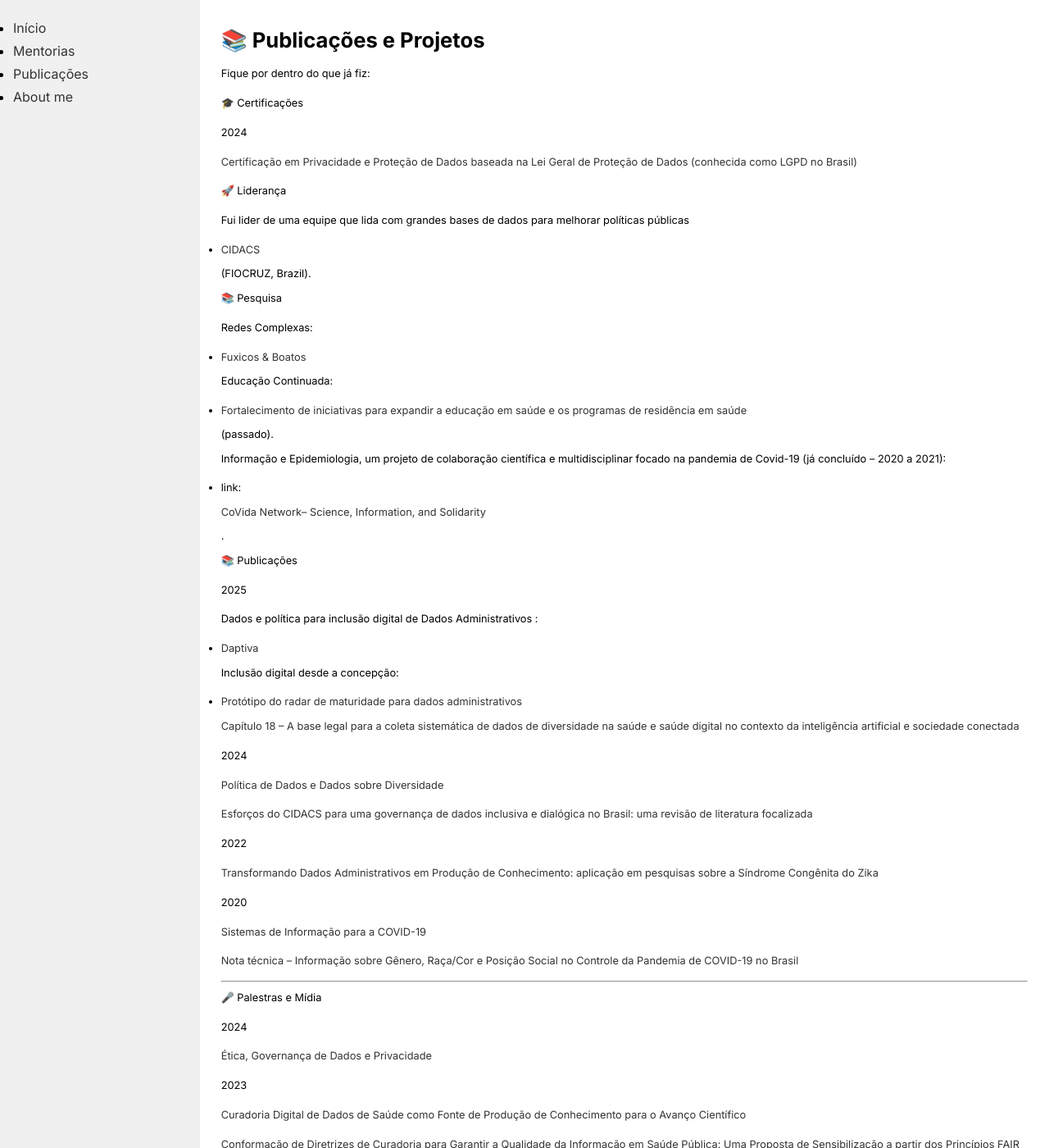
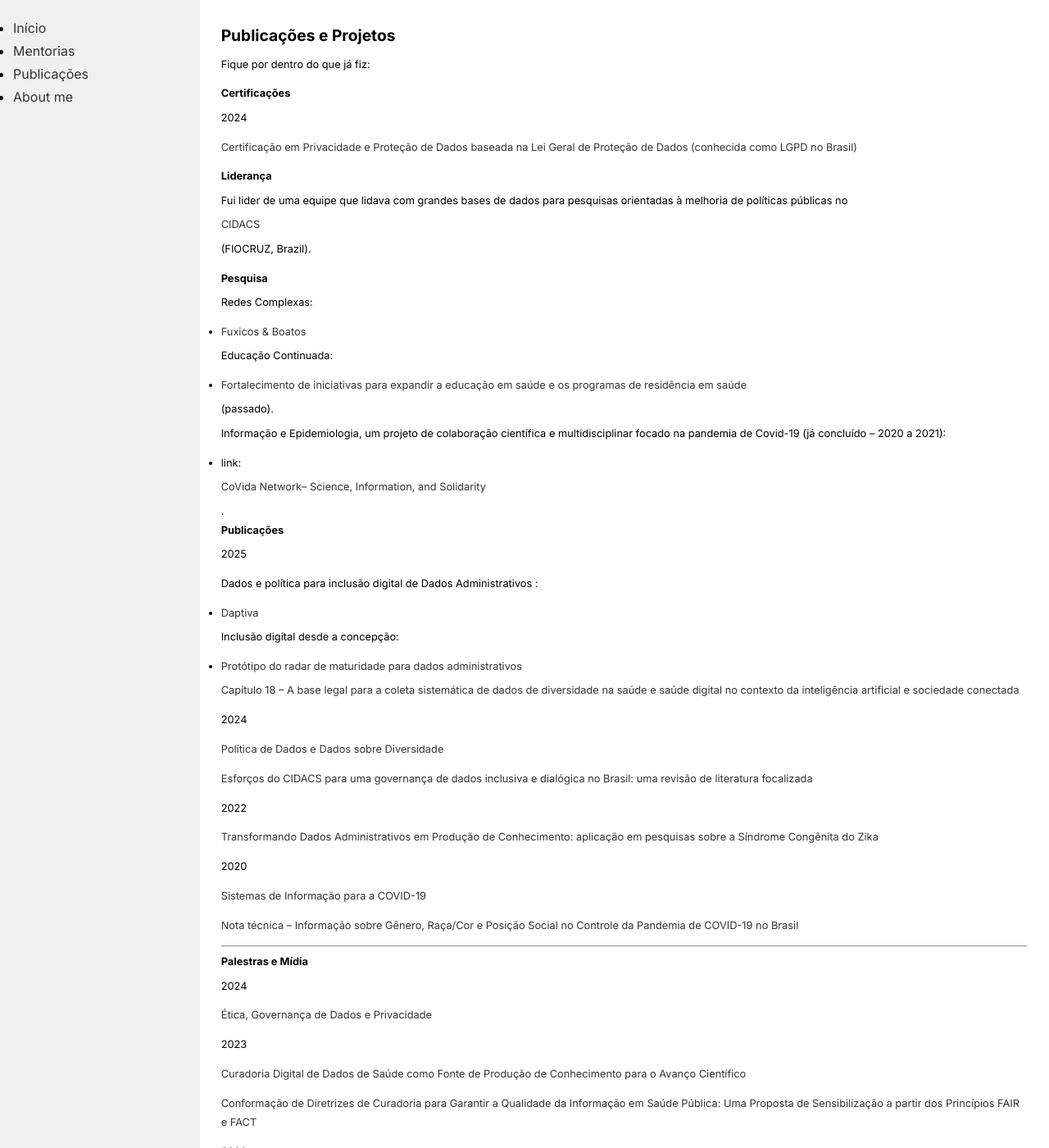
Before and after one commit to MairaLimaS/MairaLimaS.github.io, a Jekyll site: the page built from publicacoes.md, in a window 1280 px wide and 1400 px high. Shown: the whole window at 82% size. Built offline with Jekyll 4.4.1, drawn with Linux system fonts in a browser that asks for light colours.

Commit message:
Update publicacoes.md

```diff
--- a/publicacoes.md
+++ b/publicacoes.md
@@ -3,23 +3,23 @@ layout: default
 title: Publicações e Projetos
 permalink: /publicacoes/
 ---
-# 📚 Publicações e Projetos
+
+<h2> Publicações e Projetos</h2>
 
 Fique por dentro do que já fiz:
 
-🎓 Certificações
+<h4> Certificações</h4>
 
 2024
 
 [Certificação em Privacidade e Proteção de Dados baseada na Lei Geral de Proteção de Dados (conhecida como LGPD no Brasil)](https://drive.google.com/file/d/1Taeyjs7fLxidPcmKoWjvoWIn5tsXmds5/view?usp=drive_link)
 
-🚀 Liderança
+<h4> Liderança</h4>
 
-Fui lider de uma equipe que lida com grandes bases de dados para melhorar políticas públicas
-  * [CIDACS](https://cidacs.bahia.fiocruz.br/?s=Ma%C3%ADra+Lima) (FIOCRUZ, Brazil).
+Fui lider de uma equipe que lidava com grandes bases de dados para pesquisas orientadas à melhoria de políticas públicas no
+[CIDACS](https://cidacs.bahia.fiocruz.br/?s=Ma%C3%ADra+Lima)(FIOCRUZ, Brazil).
 
-📚 Pesquisa
-
+<h4> Pesquisa</h4>
 Redes Complexas:
   *  [Fuxicos & Boatos](https://redessociaisecomplexas.org/?page_id=29)
 
@@ -29,7 +29,7 @@ Educação Continuada:
 Informação e Epidemiologia, um projeto de colaboração científica e multidisciplinar focado na pandemia de Covid-19 (já concluído – 2020 a 2021):
   * link: [CoVida Network– Science, Information, and Solidarity](https://cidacs.bahia.fiocruz.br/redecovida/sobre/page/15/).
 
-📚 Publicações
+<h4> Publicações</h4>
 
 2025
 
@@ -58,7 +58,7 @@ Inclusão digital desde a concepção:
 [Nota técnica – Informação sobre Gênero, Raça/Cor e Posição Social no Controle da Pandemia de COVID-19 no Brasil](https://cidacs.bahia.fiocruz.br/redecovida/wp-content/uploads/2020/07/NT-Informa%C3%A7%C3%A3o-sobre-G%C3%AAnero-e-Ra%C3%A7a.pdf)
 
 ---
-🎤 Palestras e Mídia
+<h4> Palestras e Mídia</h4>
 
 2024
 
```
